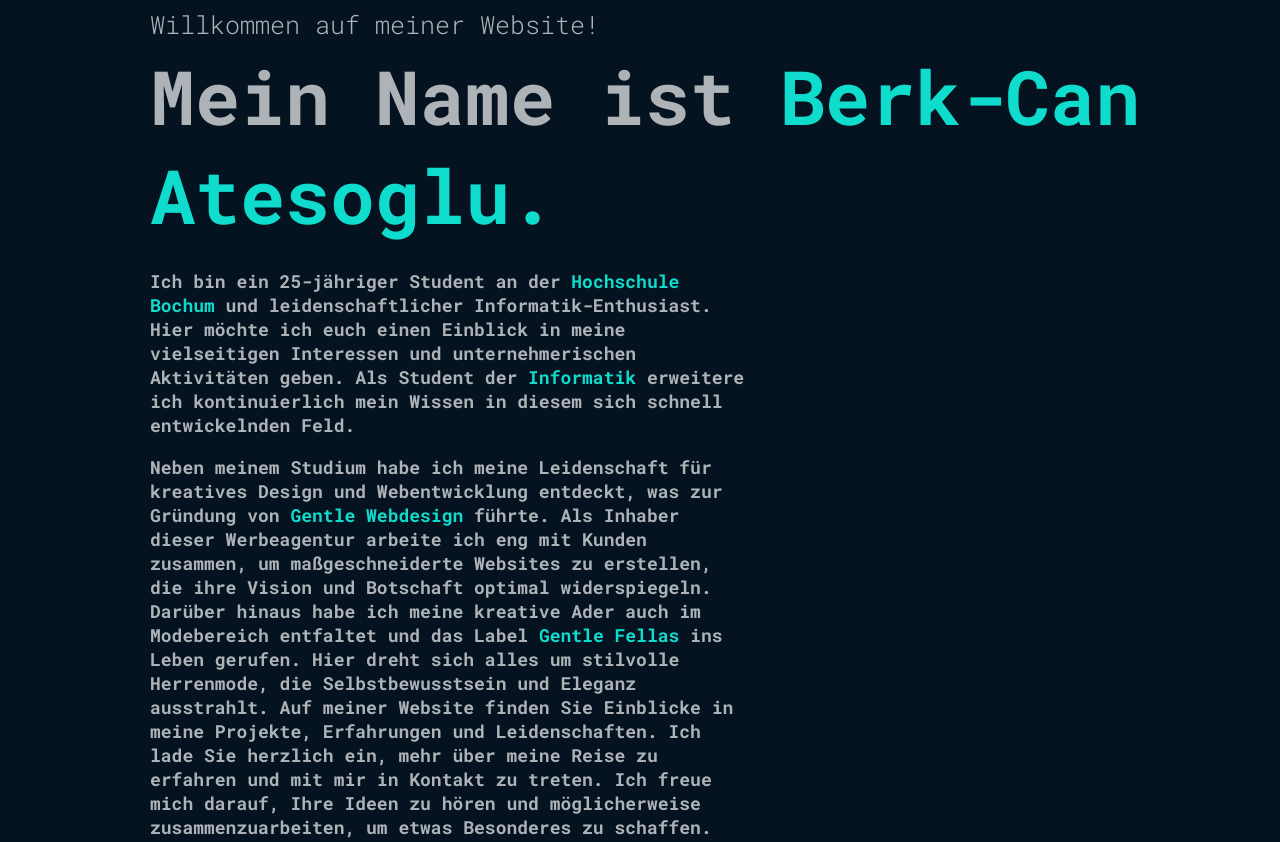
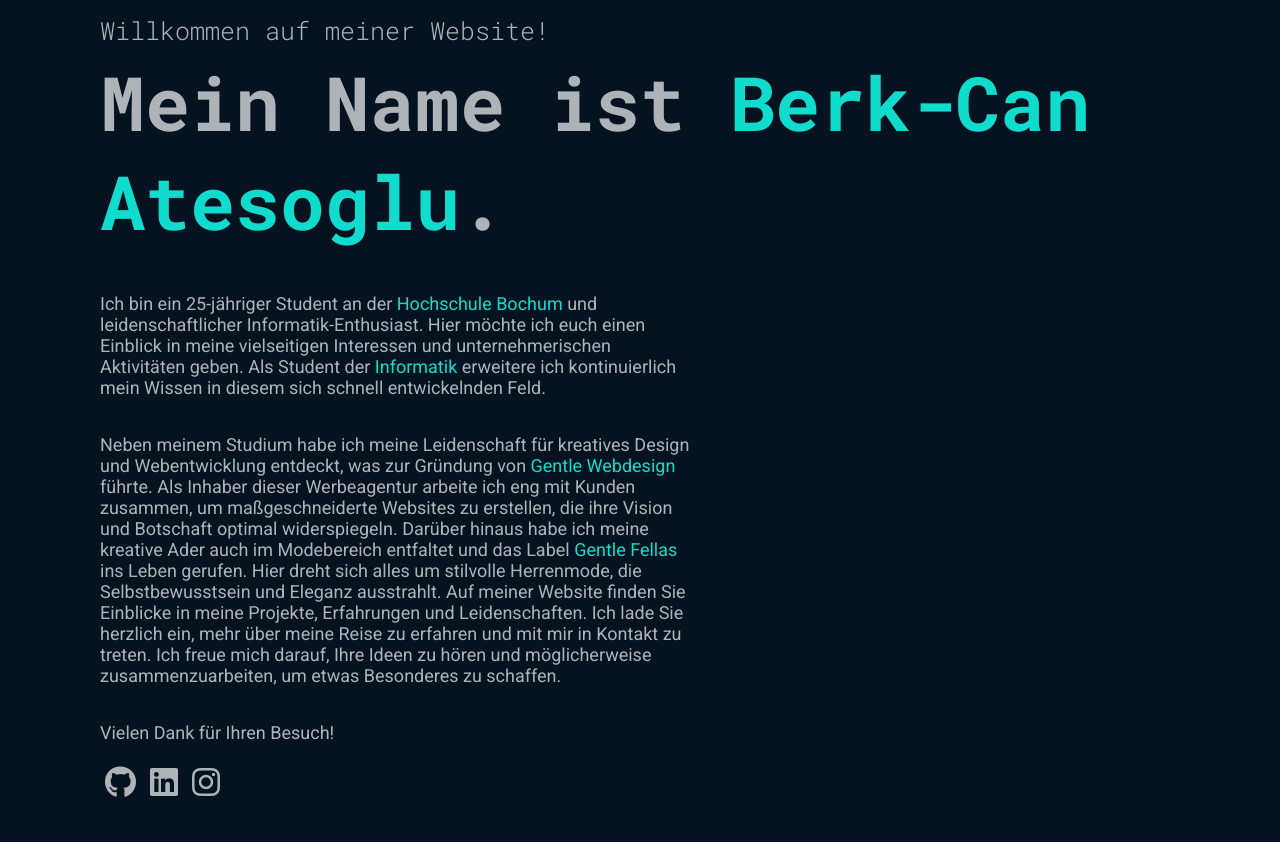
Before and after one commit to DevBerkcan/portfolio_simple, a plain HTML site: page index.html in a window 1280 px wide. Shown: the top 842 px of the page. After the commit the page ends 816 px from the top, so only its background shows below. Drawn offline with nearby package versions, Linux system fonts and the light colour scheme.

Commit message:
hotfix: check the size of social media buttons

```diff
--- a/index.html
+++ b/index.html
@@ -1,5 +1,5 @@
-<html lang = "en">
-    <head>
+<html lang="en">
+<head>
     <link rel="stylesheet" href="style.css">
     <link href="https://fonts.googleapis.com/css2?family=Roboto+Mono:wght@300;400;500;700&display=swap" rel="stylesheet">
     <link href="https://fonts.googleapis.com/css2?family=Roboto:wght@300;400;500;700&display=swap" rel="stylesheet">
@@ -7,19 +7,16 @@
     <script src="https://use.fontawesome.com/93e7b9411f.js"></script>
     <meta charset="UTF-8">
     <meta name="viewport" content="width=device-width, initial-scale=1.0">
-
-        <title>Berk-Can Atesoglu</title>
-     </head>
-
+    <title>Berk-Can Atesoglu</title>
+</head>
 <body>
     <h2 class="animate__animated animate__fadeIn">
         Willkommen auf meiner Website!
     </h2>
-    <h1 class ="animate__animated animate__slideinleft">
-        Mein Name ist<span class="accent"> Berk-Can Atesoglu. </span>
-    <h1>
-
-    <p class = "animate__animated animate__fadeIn description">
+    <h1 class="animate__animated animate__slideInLeft">
+        Mein Name ist <span class="accent">Berk-Can Atesoglu</span>.
+    </h1>
+     <p class = "animate__animated animate__fadeIn description">
 
     Ich bin ein 25-jähriger Student an der <span class="accent">Hochschule Bochum</span> und leidenschaftlicher Informatik-Enthusiast. Hier möchte ich euch einen Einblick in meine vielseitigen Interessen und unternehmerischen Aktivitäten geben.
     Als Student der  <span class="accent">Informatik</span> erweitere ich kontinuierlich mein Wissen in diesem sich schnell entwickelnden Feld.
@@ -29,13 +26,18 @@
 </p>
    <p class = "animate__animated animate_fade description"> Vielen Dank für Ihren Besuch! </p>
 
-    <div>
+   <div>
     <a href = "https://github.com/DevBerkcan" target = "_blank">
         <i class="fa fa-github fa-2x animate__animated animate__jackInTheBox animate__fadeIn" aria-hidden="true"></i>
     </a>
     <a href = "https://www.linkedin.com/in/berk-can-atesoglu-b6366a1ab/" target = "_blank">
         <i class="fa fa-linkedin-square fa-2x animate__animated animate__jackInTheBox animate__fadeIn" aria-hidden="true"></i>
     </a>
+<a href="https://www.instagram.com/berkcan_gf/" target="_blank">
+    <i class="fa fa-instagram fa-2x animate__animated animate__jackInTheBox animate__fadeIn" aria-hidden="true"></i>
+</a>
+
+
   </div>
 </body>
 </html>
--- a/style.css
+++ b/style.css
@@ -1,11 +1,11 @@
-body{
+body {
     font-family: 'Roboto', sans-serif;
     background-color: #051320;
     color: #aeb3b8;
-    display: center;
-    flex-direction: center;
+    display: flex;
+    flex-direction: column;
     justify-content: center;
-    margin-left: 150px;
+    margin-left: 100px;
     margin-right: 100px;
     height: 100vh;
 }
@@ -34,7 +34,7 @@ p {
 }
 
 i {
-    margin: 10px;
+    margin: 5px;
 }
 
 a {
@@ -61,6 +61,6 @@ a:hover {
 
     body {
         margin-left: 25px;
-        margin-right: 25pxpx;
+        margin-right: 25px;
     }
 }
```
